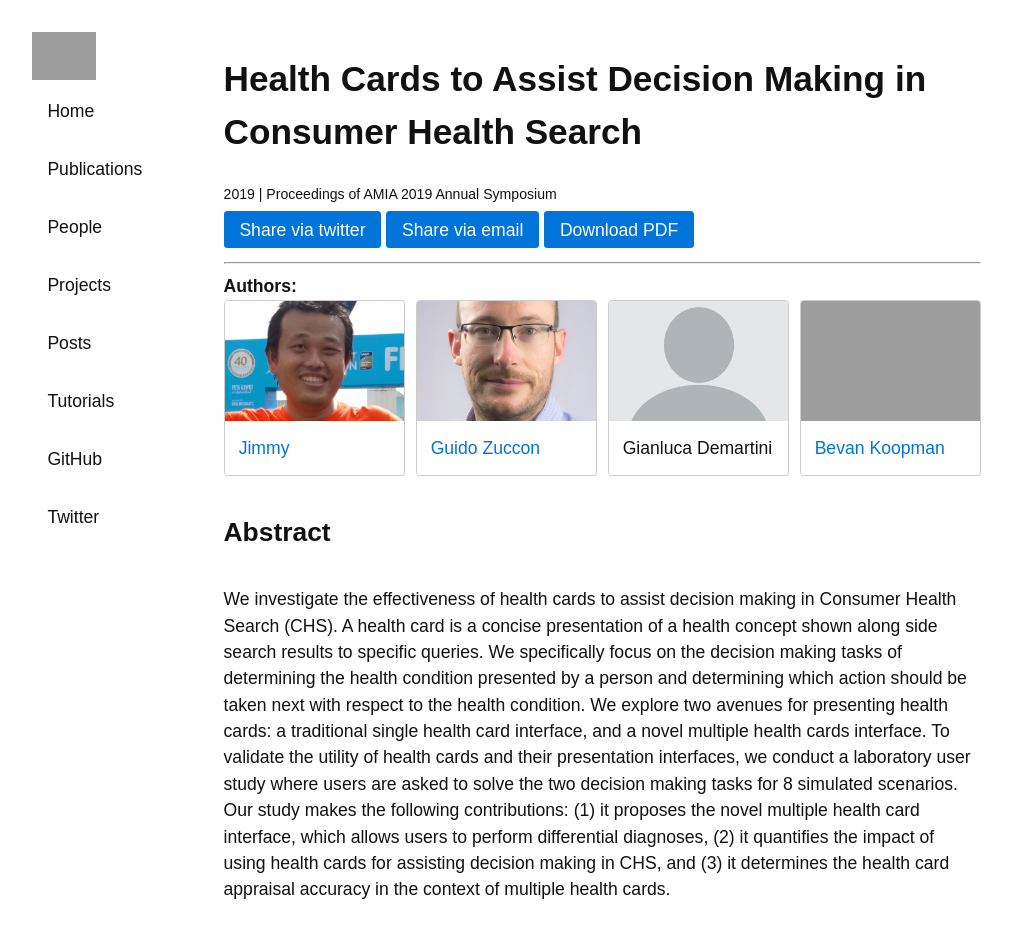
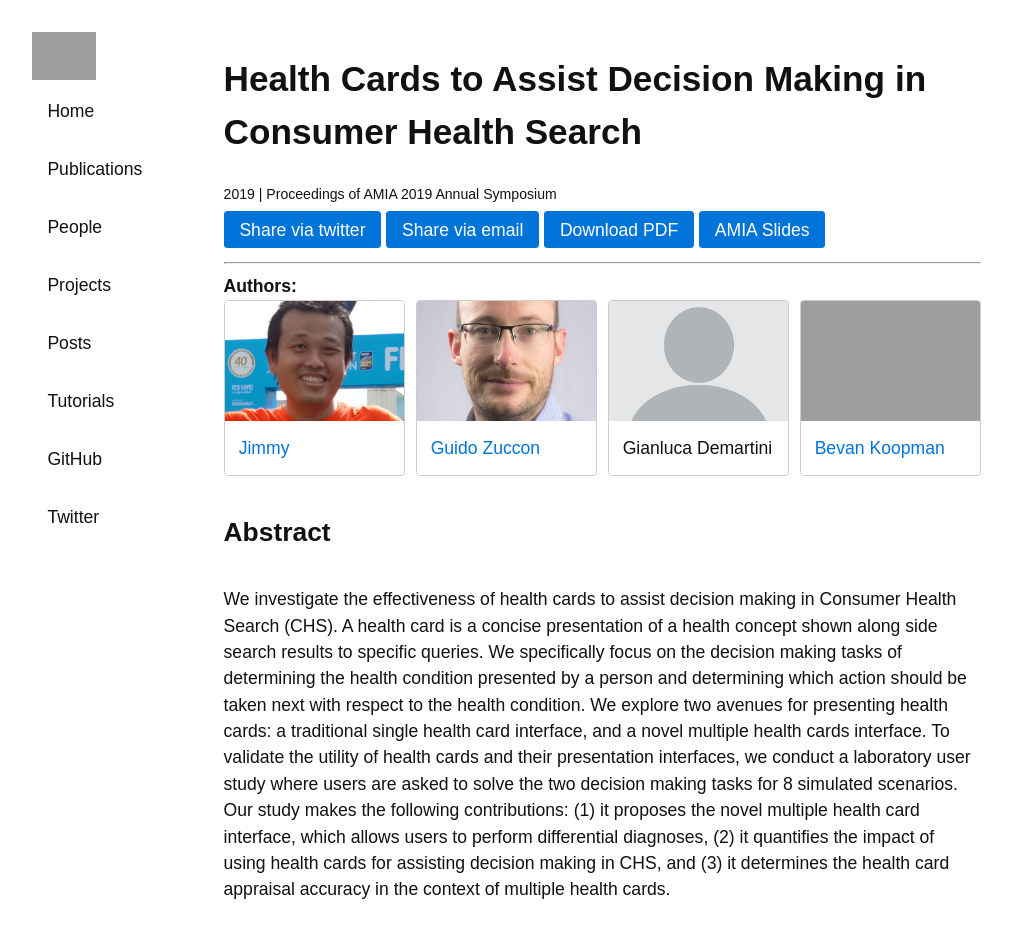
Before and after one commit to ielab/ielab.github.io, a Jekyll site: the page built from _publications/jimmy-2019-assistDecision.md, in a window 1280 px wide. Shown: the whole page, without its empty margins (139-1151 px from the left). Built offline with Jekyll 4.4.1, drawn with Linux system fonts in a browser that asks for light colours; grey boxes are pictures that could not be loaded.

Commit message:
Update jimmy-2019-assistDecision.md

```diff
--- a/_publications/jimmy-2019-assistDecision.md
+++ b/_publications/jimmy-2019-assistDecision.md
@@ -4,6 +4,9 @@ title: "Health Cards to Assist Decision Making in Consumer Health Search"
 venue: Proceedings of AMIA 2019 Annual Symposium
 year: 2019
 pdf: /publications/pdfs/jimmy2019assistDecision.pdf
+links:
+ - url: /publications/pdfs/Jimmy_AMIA 2019_Health Cards.pdf
+   name: AMIA Slides
 ---
 
 ## Abstract
```
